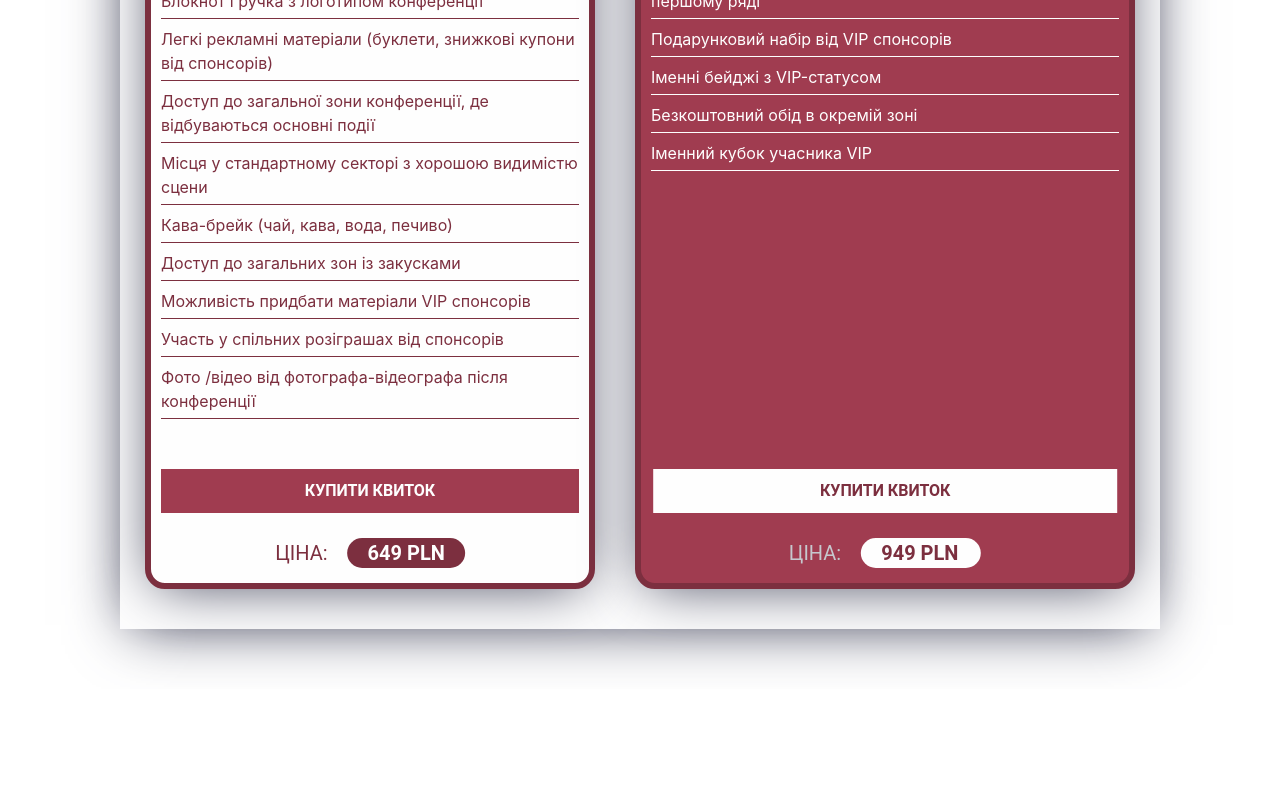
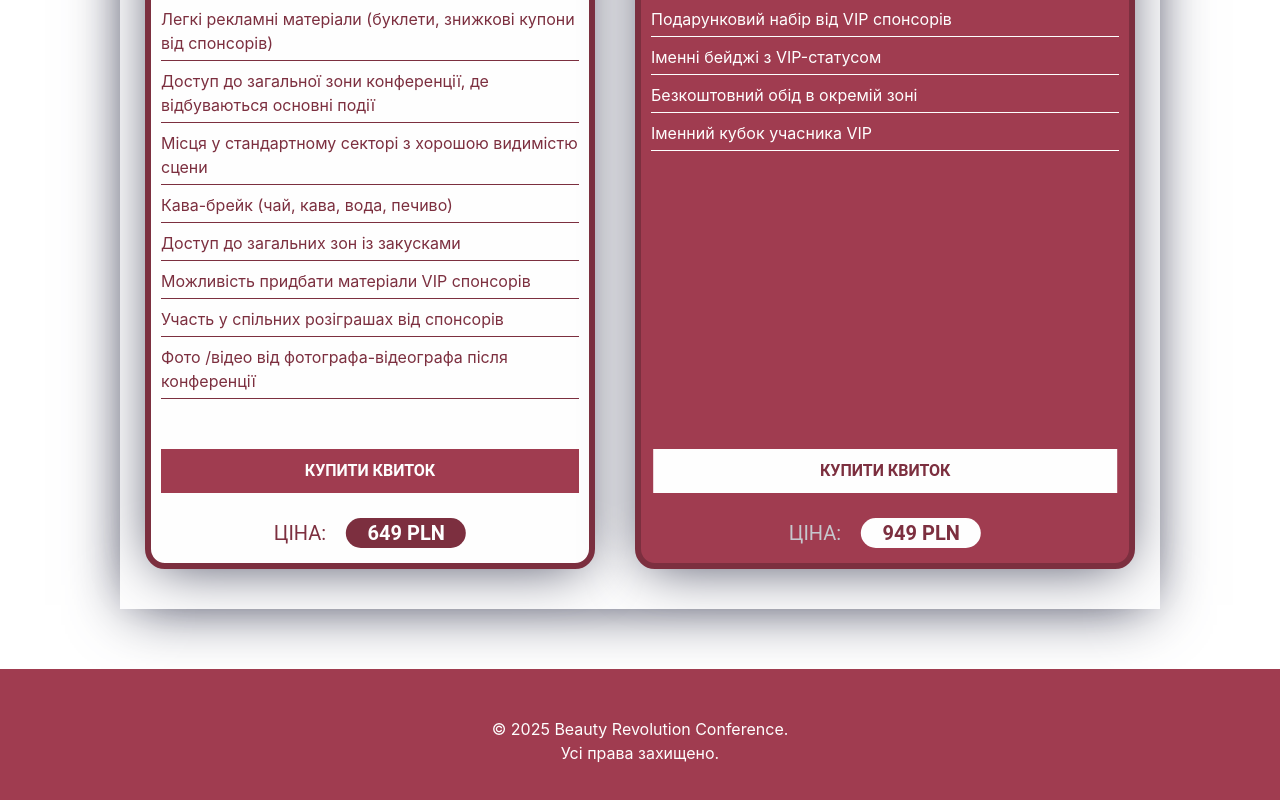
Before and after one commit to Dushkaaa-BabyBoss/forum-beauty, a React (Create React App) app: page / in a window 1280 px wide. Shown: the part 762-1562 px from the top of the page. Before the commit the page ends 1451 px from the top, so only its background shows below. Built offline with nearby package versions, Linux system fonts and the light colour scheme.

Commit message:
create footer, fixed header, fixed price title

```diff
--- a/src/App.tsx
+++ b/src/App.tsx
@@ -2,12 +2,14 @@ import React from 'react';
 import './App.scss';
 import { Header } from './components/HeaderPage/Header';
 import { TicketPage } from './components/TicketPage/TicketPage';
+import { Footer } from './components/Footer/Footer';
 
 export const App: React.FC = () => {
   return (
     <div className="App">
       <Header />
       <TicketPage />
+      <Footer />
     </div>
   );
 };
--- /dev/null
+++ b/src/components/Footer/Footer.scss
@@ -0,0 +1,14 @@
+.footer {
+  background-color: #a03c50;
+  display: flex;
+  justify-content: center;
+  align-items: center;
+  color: #fefefe;
+
+  &__content {
+    display: flex;
+    flex-direction: column;
+    justify-content: center;
+    align-items: center;
+  }
+}
--- /dev/null
+++ b/src/components/Footer/Footer.tsx
@@ -0,0 +1,12 @@
+import '../Footer/Footer.scss';
+
+export const Footer = () => {
+  return (
+    <div className="footer">
+      <div className="footer__content">
+        <p>© 2025 Beauty Revolution Conference.</p>
+        <p>Усі права захищено.</p>
+      </div>
+    </div>
+  );
+};
--- a/src/components/HeaderPage/Header.scss
+++ b/src/components/HeaderPage/Header.scss
@@ -10,7 +10,7 @@
     padding-bottom: 10px;
     height: auto;
     margin-bottom: 50px;
-    margin-top: 50px;
+    margin-top: 30px;
   }
 
   &__top {
--- a/src/components/HeaderPage/Header.tsx
+++ b/src/components/HeaderPage/Header.tsx
@@ -14,7 +14,13 @@ export const Header: React.FC = () => {
           <div className="header__right-side">
             <img src="./logo-line.png" alt="logo" className="header__logo" />
             <div className="header__links">
-              <a href="#" className="header__links--about">
+              {/* eslint-disable max-len */}
+              <a
+                href="https://www.instagram.com/the.beauty_revolution?igsh=ZHdvaHNrYnB4bGlt"
+                className="header__links--about"
+                target="_blank"
+                rel="noreferrer"
+              >
                 Дізнатися більше
               </a>
               <a href="#ticket" className="header__links--buy-ticket">
--- a/src/components/TicketPage/TicketPage.scss
+++ b/src/components/TicketPage/TicketPage.scss
@@ -71,6 +71,7 @@
       color: #7c2f3f;
       font-family: Roboto, sans-serif;
       text-transform: uppercase;
+      font-size: 20px;
 
       display: flex;
       align-items: center;
@@ -86,12 +87,13 @@
       }
 
       &--cost {
+        text-align: center;
         color: #fefefe;
         background-color: #7c2f3f;
         border-radius: 30px;
         padding: 0 20px;
         font-weight: 700;
-        // font-size: 24px;
+        width: 120px;
 
         @include onTablet {
           font-size: 20px;
@@ -102,6 +104,7 @@
         }
 
         @include onLargeDesctop {
+          width: 140px;
           font-size: 24px;
         }
       }
@@ -169,7 +172,6 @@
     border: 6px solid #7c2f3f;
     border-radius: 20px;
     padding-bottom: 50px;
-    position: relative;
 
     &--price {
       color: #c6c8ce;
@@ -187,13 +189,13 @@
       left: 50%;
 
       &--cost {
+        text-align: center;
         color: #7c2f3f;
         background-color: #fefefe;
         border-radius: 30px;
         padding: 0 20px;
         font-weight: 700;
         width: 120px;
-        // font-size: 18px;
 
         @include onTablet {
           font-size: 20px;
```
